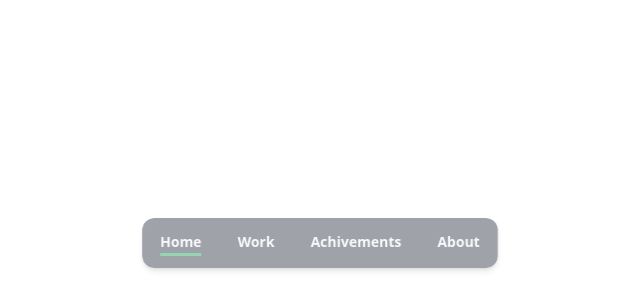
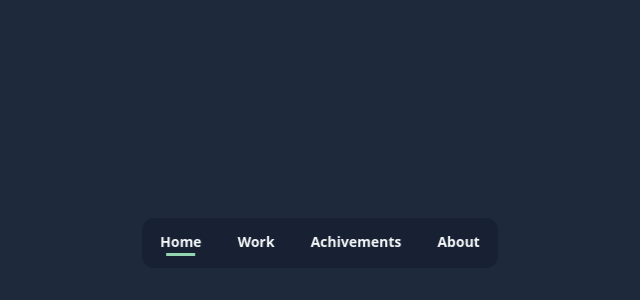
Before and after one commit to pascall-de-creator/My-Portfolio, a Next.js app: page / in a window 1280 px wide. Shown: the part 500-800 px from the top of the page, without its empty margins (320-960 px from the left). Built offline with nearby package versions, Linux system fonts and the light colour scheme.

Commit message:
Minor Tweeks

```diff
--- a/components/Navbar.js
+++ b/components/Navbar.js
@@ -9,7 +9,7 @@ const Navbar = () => {
 
     useEffect(() => {
         let route = router.asPath.split("/")[1]
-        const margin = 18
+        const margin = 24
         const linkIndex = { "": 0, "works": 1, "achivements": 2, "about": 3}
         const menuItems = document.getElementsByClassName("menu__item")
         const activeLinkIndicatior = document.getElementById("active_link_indicator")
--- a/styles/globals.css
+++ b/styles/globals.css
@@ -7,10 +7,14 @@
     transition: 0.3s;
 }
 
+body {
+    @apply bg-secondary-800
+}
+
 .menu {
     -webkit-backdrop-filter: blur(12px);
     backdrop-filter: blur(12px);
-    @apply fixed rounded-xl transform bottom-2 left-8 right-8 xs:bottom-8 xs:left-1/2 xs:right-auto xs:-translate-x-1/2 before:absolute before:inset-0 before:rounded-xl before:shadow-md before:z-10
+    @apply fixed rounded-xl transform bottom-2 left-8 right-8 xs:bottom-8 xs:left-1/2 xs:right-auto xs:-translate-x-1/2
 }
 .menu__inner {
     transition: -webkit-clip-path var(--duration) cubic-bezier(0.19, 1, 0.22, 1);
```
